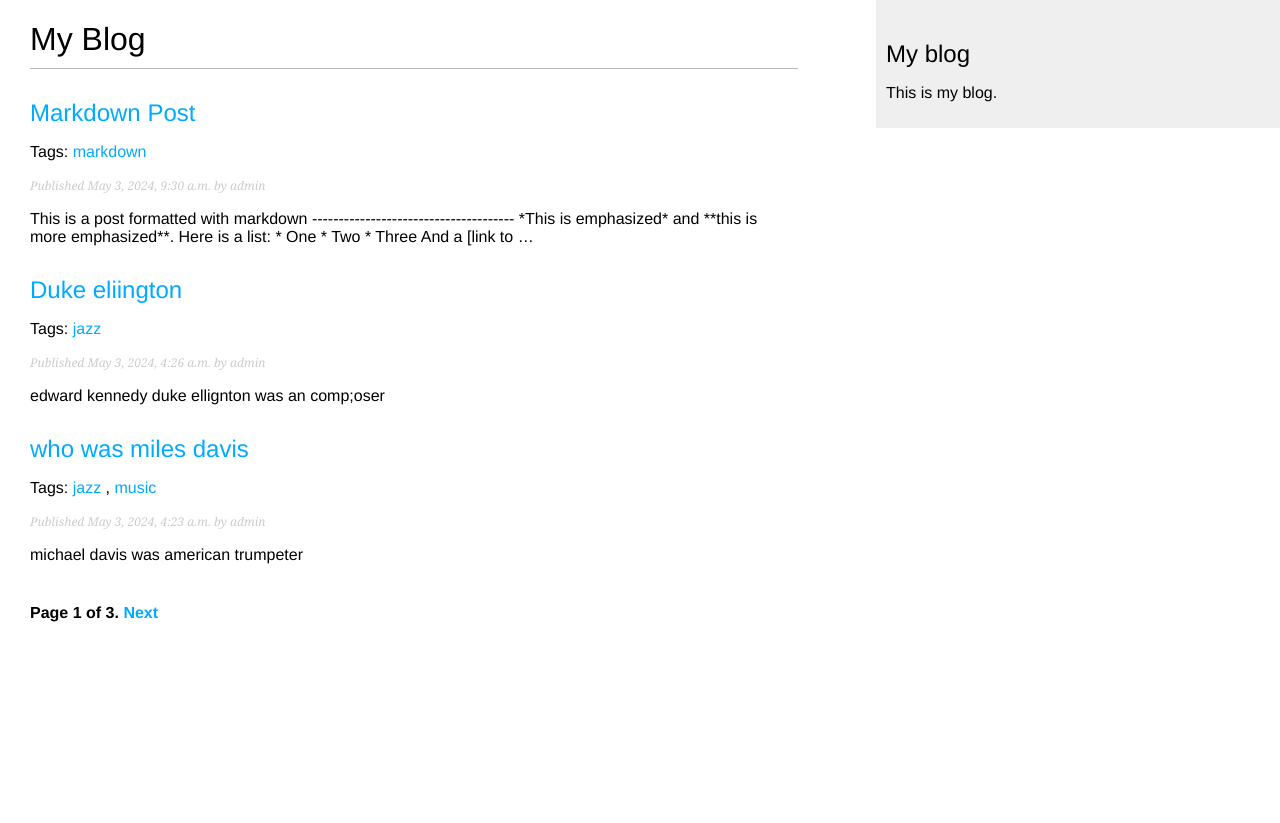
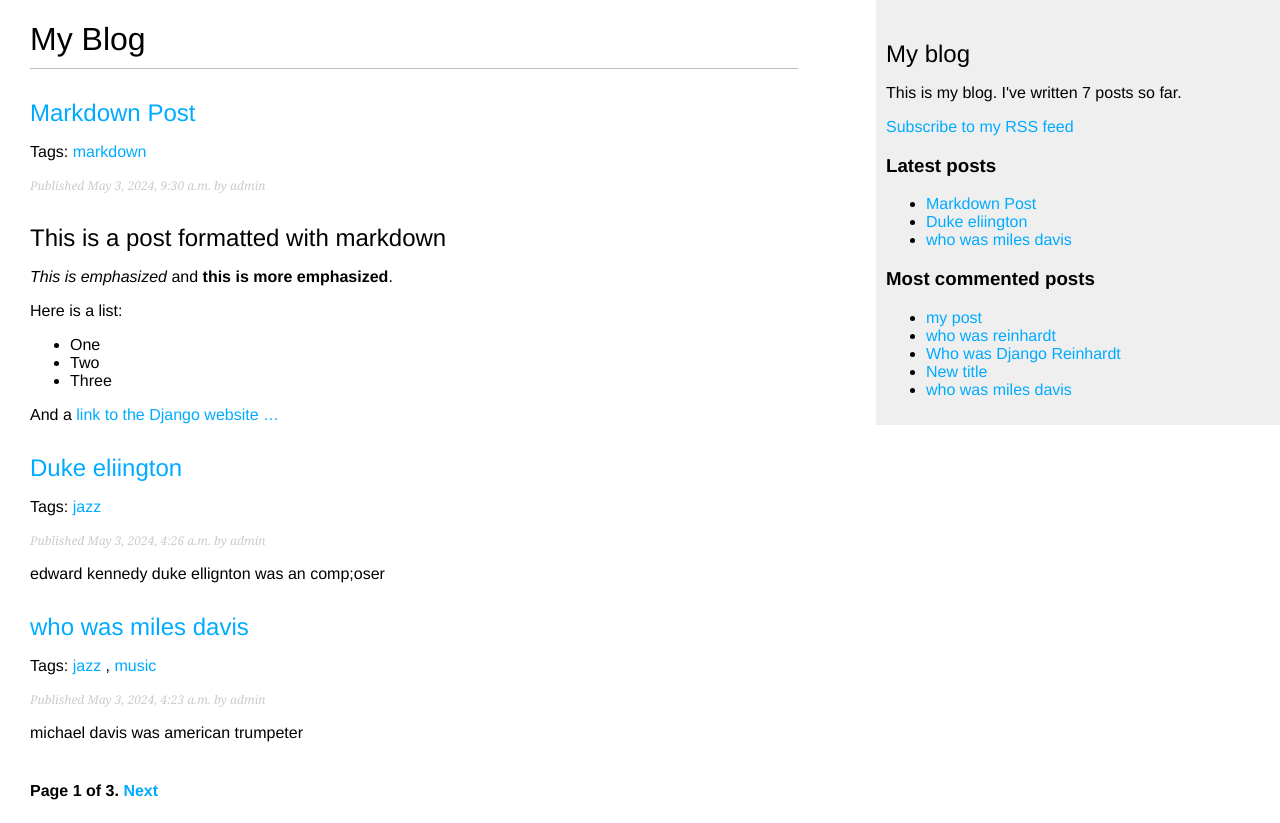
Before and after one commit to H-Shaikh/blog-app, a Django app: page /blog/ in a window 1280 px wide. Shown: the top 823 px of the page. Before the commit the page ends 622 px from the top, so only its background shows below. Run offline with Django 4.2, Linux system fonts and the light colour scheme; data comes from the database, SQL or seed files in the repository; both versions use the stored data as it was after the commit; parts of the project's set-up code (start-up, migrations or seed data) failed here and were passed over.

Commit message:
feeds custom tags and filters

```diff
--- a/mysite/blog/templates/blog/base.html
+++ b/mysite/blog/templates/blog/base.html
@@ -1,3 +1,4 @@
+{% load blog_tags %}
 {% load static %}
 <!DOCTYPE html>
 <html>
@@ -12,7 +13,26 @@
   </div>
   <div id="sidebar">
     <h2>My blog</h2>
-    <p>This is my blog.</p>
+    <p>
+      This is my blog.
+      I've written {% total_posts %} posts so far.
+    </p>
+    <p>
+      <a href="{% url 'blog:post_feed' %}">
+      Subscribe to my RSS feed
+      </a>
+    </p>
+    <h3>Latest posts</h3>
+    {% show_latest_posts 3 %}
+    <h3>Most commented posts</h3>
+    {% get_most_commented_posts as most_commented_posts %}
+    <ul>
+      {% for post in most_commented_posts %}
+      <li>
+        <a href="{{ post.get_absolute_url }}">{{ post.title }}</a>
+      </li>
+      {% endfor %}
+    </ul>
   </div>
 </body>
 </html>
--- a/mysite/blog/templates/blog/post/detail.html
+++ b/mysite/blog/templates/blog/post/detail.html
@@ -1,4 +1,5 @@
 {% extends "blog/base.html" %}
+{% load blog_tags %}
 
 {% block title %}{{ post.title }}{% endblock %}
 
@@ -7,7 +8,7 @@
   <p class="date">
     Published {{ post.publish }} by {{ post.author }}
   </p>
-  {{ post.body|linebreaks }}
+  {{ post.body|markdown }}
   <p>
     <a href="{% url 'blog:post_share' post.id %}">
     Share this post
--- /dev/null
+++ b/mysite/blog/templates/blog/post/latest_posts.html
@@ -0,0 +1,7 @@
+<ul>
+    {% for post in latest_posts %}
+    <li>
+    <a href="{{ post.get_absolute_url }}">{{ post.title }}</a>
+    </li>
+    {% endfor %}
+</ul>
--- a/mysite/blog/templates/blog/post/list.html
+++ b/mysite/blog/templates/blog/post/list.html
@@ -1,4 +1,5 @@
 {% extends "blog/base.html" %}
+{% load blog_tags %}
 
 {% block title %}My Blog{% endblock %}
 
@@ -26,7 +27,7 @@
     <p class="date">
       Published {{ post.publish }} by {{ post.author }}
     </p>
-    {{ post.body|truncatewords:30|linebreaks }}
+    {{ post.body|markdown|truncatewords_html:30 }}
   {% endfor %}
   {% include 'pagination.html' with page=posts %}
 {% endblock %}
--- /dev/null
+++ b/mysite/blog/templatetags/blog_tags.py
@@ -0,0 +1,31 @@
+from django import template
+from ..models import Post
+from django.db.models import Count
+from django.utils.safestring import mark_safe
+import markdown
+
+
+register = template.Library()
+
+@register.simple_tag
+def total_posts():
+    return Post.published.count()
+
+
+@register.inclusion_tag('blog/post/latest_posts.html')
+def show_latest_posts(count=5):
+    latest_posts = Post.published.order_by('-publish')[:count]
+    return {'latest_posts': latest_posts}
+
+
+
+@register.simple_tag
+def get_most_commented_posts(count=5):
+    return Post.published.annotate(
+                total_comments=Count('comments')
+            ).order_by('-total_comments')[:count]
+
+
+@register.filter(name='markdown')
+def markdown_format(text):
+    return mark_safe(markdown.markdown(text))
--- a/mysite/blog/urls.py
+++ b/mysite/blog/urls.py
@@ -1,5 +1,6 @@
 from django.urls import path
 from . import views
+from .feeds import LatestPostsFeed
 
 app_name = 'blog'
 
@@ -16,6 +17,6 @@ urlpatterns = [
          views.post_share, name='post_share'),
      path('<int:post_id>/comment/',
          views.post_comment, name='post_comment'),
-
+     path('feed/', LatestPostsFeed(), name='post_feed'),
 
 ]
--- a/mysite/mysite/settings.py
+++ b/mysite/mysite/settings.py
@@ -27,6 +27,7 @@ DEBUG = True
 
 ALLOWED_HOSTS = []
 
+SITE_ID = 1
 
 # Application definition
 
@@ -39,6 +40,8 @@ INSTALLED_APPS = [
     'django.contrib.staticfiles',
     'taggit',
     'blog',
+    'django.contrib.sites',
+    'django.contrib.sitemaps'
 ]
 
 MIDDLEWARE = [
--- a/mysite/mysite/urls.py
+++ b/mysite/mysite/urls.py
@@ -15,8 +15,16 @@ Including another URLconf
 """
 from django.contrib import admin
 from django.urls import path, include
+from django.contrib.sitemaps.views import sitemap
+from blog.sitemaps import PostSitemap
 
+
+sitemaps = {
+    'posts': PostSitemap,
+}
 urlpatterns = [
     path('admin/', admin.site.urls),
     path('blog/', include('blog.urls', namespace='blog')),
+    path('sitemap.xml', sitemap, {'sitemaps': sitemaps},
+        name='django.contrib.sitemaps.views.sitemap')
 ]
```
Also changed, not shown: mysite/blog/feeds.py (added, +24 -0 lines), mysite/blog/sitemaps.py (added, +13 -0 lines), mysite/blog/templatetags/__init__.py (added), mysite/db.sqlite3.
